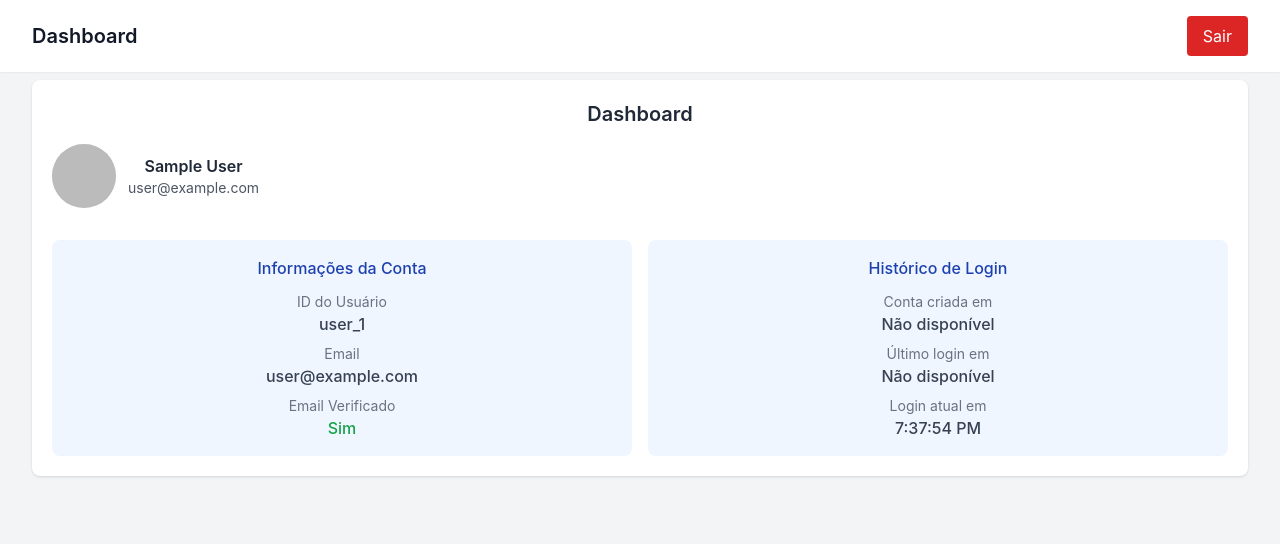
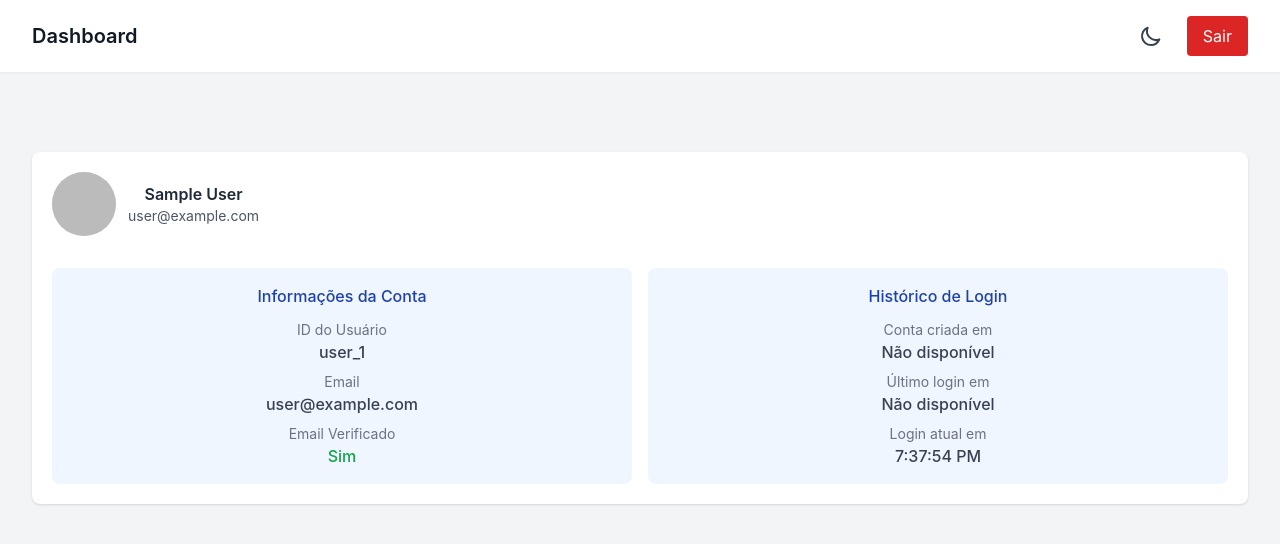
Before and after one commit to artmusicrr/social-login, a React (Create React App) app: page /protegida/dashboard in a window 1280 px wide. Shown: the top 544 px of the page. Built offline with nearby package versions, Linux system fonts and the light colour scheme; no server answers; sample sign-in values are in the browser's storage.

Commit message:
Aplicado darkMode

```diff
--- a/src/App.css
+++ b/src/App.css
@@ -1,5 +1,6 @@
 .App {
   text-align: center;
+  overflow: hidden;
 }
 
 .App-logo {
--- a/src/App.tsx
+++ b/src/App.tsx
@@ -10,13 +10,14 @@ import LoginPage from "./pages/login";
 import DashboardPage from "./pages/dashboard";
 import PrivateRoute from "./components/PrivateRoute";
 import { AuthContextProvider } from "./contexts/AuthContext";
+import ThemeToggle from "./components/ThemeToggle";
 import "./App.css";
 
 interface ProtectedLayoutProps {}
 
 const ProtectedLayout: React.FC<ProtectedLayoutProps> = () => {
   return (
-    <div>
+    <div className="min-h-screen bg-gray-100 dark:bg-gray-900 text-gray-800 dark:text-gray-200">
       <Outlet />
     </div>
   );
@@ -26,7 +27,11 @@ const App: React.FC = () => {
   return (
     <AuthContextProvider>
       <Router>
-        <div className="App">
+        <div className="App ">
+          <header className="p-4 flex justify-between items-center bg-gray-100 dark:bg-gray-900">
+            <h1 className="text-xl font-bold text-gray-800 dark:text-gray-200">Meu Projeto</h1>
+            <ThemeToggle />
+          </header>
           <Routes>
             <Route path="/login" element={<LoginPage />} />
             <Route
--- /dev/null
+++ b/src/components/ThemeToggle.tsx
@@ -0,0 +1,64 @@
+import React, { useEffect, useState } from "react";
+
+const ThemeToggle: React.FC = () => {
+  const [isDarkMode, setIsDarkMode] = useState(() => {
+    return localStorage.getItem("theme") === "dark";
+  });
+
+  useEffect(() => {
+    if (isDarkMode) {
+      document.documentElement.classList.add("dark");
+      localStorage.setItem("theme", "dark");
+    } else {
+      document.documentElement.classList.remove("dark");
+      localStorage.setItem("theme", "light");
+    }
+  }, [isDarkMode]);
+
+  const toggleTheme = () => {
+    setIsDarkMode((prevMode) => !prevMode);
+  };
+  return (
+    <button
+      onClick={toggleTheme}
+      className="p-2 rounded-full hover:bg-gray-200 dark:hover:bg-gray-700 focus:outline-none transition-colors"
+      aria-label={isDarkMode ? "Mudar para modo claro" : "Mudar para modo escuro"}
+    >
+      {isDarkMode ? (
+        // Ícone do Sol para o tema escuro (mudar para claro)
+        <svg
+          xmlns="http://www.w3.org/2000/svg"
+          className="h-6 w-6 text-yellow-300"
+          fill="none"
+          viewBox="0 0 24 24"
+          stroke="currentColor"
+        >
+          <path
+            strokeLinecap="round"
+            strokeLinejoin="round"
+            strokeWidth={2}
+            d="M12 3v1m0 16v1m9-9h-1M4 12H3m15.364 6.364l-.707-.707M6.343 6.343l-.707-.707m12.728 0l-.707.707M6.343 17.657l-.707.707M16 12a4 4 0 11-8 0 4 4 0 018 0z"
+          />
+        </svg>
+      ) : (
+        // Ícone da Lua para o tema claro (mudar para escuro)
+        <svg
+          xmlns="http://www.w3.org/2000/svg"
+          className="h-6 w-6 text-gray-700"
+          fill="none"
+          viewBox="0 0 24 24"
+          stroke="currentColor"
+        >
+          <path
+            strokeLinecap="round"
+            strokeLinejoin="round"
+            strokeWidth={2}
+            d="M20.354 15.354A9 9 0 018.646 3.646 9.003 9.003 0 0012 21a9.003 9.003 0 008.354-5.646z"
+          />
+        </svg>
+      )}
+    </button>
+  );
+};
+
+export default ThemeToggle;
--- a/src/index.tsx
+++ b/src/index.tsx
@@ -1,6 +1,7 @@
 import React from "react";
 import ReactDOM from "react-dom/client";
 import "./index.css";
+import "./styles/noscroll.css"; // Importação do CSS anti-scroll
 import App from "./App";
 import reportWebVitals from "./reportWebVitals";
 
--- a/src/pages/dashboard.tsx
+++ b/src/pages/dashboard.tsx
@@ -1,6 +1,7 @@
 import { useAuth } from "../contexts/AuthContext";
 import { useEffect, useState } from "react";
 import Spinner from "../components/Spinner";
+import ThemeToggle from "../components/ThemeToggle";
 
 const DashboardPage: React.FC = () => {
   const { user, handleLogout, loading } = useAuth();
@@ -46,10 +47,11 @@ const DashboardPage: React.FC = () => {
   }, [user]);
 
   return (
-    <div className="min-h-screen bg-gray-100">
-      <header className="bg-white shadow-sm fixed top-0 left-0 right-0 z-50">
+    <div className="min-h-screen bg-gray-100 dark:bg-gray-900 text-gray-800 dark:text-gray-200">      <header className="bg-white dark:bg-gray-800 shadow-sm fixed top-0 left-0 right-0 z-50">
         <div className="max-w-7xl mx-auto px-4 sm:px-6 lg:px-8 py-4 flex justify-between items-center">
-          <h1 className="text-xl font-semibold text-gray-900">Dashboard</h1>
+          <h1 className="text-xl font-semibold text-gray-900 dark:text-gray-200">Dashboard</h1>
+          <div className="flex items-center space-x-4">
+            <ThemeToggle />
             <button
               onClick={handleLogout}
               disabled={loading}
@@ -65,19 +67,17 @@ const DashboardPage: React.FC = () => {
               )}
             </button>
           </div>
+        </div>
       </header>
 
       <main className="pt-20 pb-10">
         <div className="max-w-7xl mx-auto px-4 sm:px-6 lg:px-8">
-          <div className="bg-white shadow rounded-lg p-5">
-            <h2 className="text-xl font-semibold text-gray-800 mb-4">
-              Dashboard
-            </h2>
+          <div className="bg-white dark:bg-gray-800 shadow rounded-lg p-5">
 
             {user && (
               <div className="mb-8">
                 <div className="flex flex-col md:flex-row items-start md:items-center gap-3 mb-4">
-                  <div className="w-16 h-16 rounded-full overflow-hidden bg-gray-200 flex-shrink-0">
+                  <div className="w-16 h-16 rounded-full overflow-hidden bg-gray-200 dark:bg-gray-700 flex-shrink-0">
                     {user.photoURL ? (
                       <img
                         src={user.photoURL}
@@ -85,7 +85,7 @@ const DashboardPage: React.FC = () => {
                         className="w-full h-full object-cover"
                       />
                     ) : (
-                      <div className="w-full h-full flex items-center justify-center bg-blue-100 text-blue-600 text-lg font-semibold">
+                      <div className="w-full h-full flex items-center justify-center bg-blue-100 dark:bg-blue-900 text-blue-600 dark:text-blue-300 text-lg font-semibold">
                         {user.displayName
                           ? user.displayName.charAt(0).toUpperCase()
                           : user.email
@@ -96,12 +96,12 @@ const DashboardPage: React.FC = () => {
                   </div>
 
                   <div>
-                    <h3 className="text-base font-semibold text-gray-800">
+                    <h3 className="text-base font-semibold text-gray-800 dark:text-gray-200">
                       {user.displayName || "Usuário"}
                     </h3>
-                    <p className="text-sm text-gray-600">{user.email}</p>
+                    <p className="text-sm text-gray-600 dark:text-gray-400">{user.email}</p>
                     {providerName && (
-                      <div className="mt-1 inline-flex items-center px-2 py-0.5 rounded-full text-xs font-medium bg-blue-100 text-blue-800">
+                      <div className="mt-1 inline-flex items-center px-2 py-0.5 rounded-full text-xs font-medium bg-blue-100 dark:bg-blue-900 text-blue-800 dark:text-blue-300">
                         Login via {providerName}
                       </div>
                     )}
@@ -111,56 +111,56 @@ const DashboardPage: React.FC = () => {
             )}
 
             <div className="grid grid-cols-1 md:grid-cols-2 gap-4">
-              <div className="bg-blue-50 rounded-lg p-4">
-                <h3 className="text-base font-medium text-blue-800 mb-3">
+              <div className="bg-blue-50 dark:bg-gray-700 rounded-lg p-4">
+                <h3 className="text-base font-medium text-blue-800 dark:text-blue-300 mb-3">
                   Informações da Conta
                 </h3>
                 <div className="space-y-2">
                   <div>
-                    <p className="text-sm text-gray-500">ID do Usuário</p>
-                    <p className="text-gray-700 font-medium break-all">
+                    <p className="text-sm text-gray-500 dark:text-gray-400">ID do Usuário</p>
+                    <p className="text-gray-700 dark:text-gray-200 font-medium break-all">
                       {user?.uid || "N/A"}
                     </p>
                   </div>
                   <div>
-                    <p className="text-sm text-gray-500">Email</p>
-                    <p className="text-gray-700 font-medium">
+                    <p className="text-sm text-gray-500 dark:text-gray-400">Email</p>
+                    <p className="text-gray-700 dark:text-gray-200 font-medium">
                       {user?.email || "N/A"}
                     </p>
                   </div>
                   <div>
-                    <p className="text-sm text-gray-500">Email Verificado</p>
-                    <p className="text-gray-700 font-medium">
+                    <p className="text-sm text-gray-500 dark:text-gray-400">Email Verificado</p>
+                    <p className="text-gray-700 dark:text-gray-200 font-medium">
                       {user?.emailVerified ? (
-                        <span className="text-green-600">Sim</span>
+                        <span className="text-green-600 dark:text-green-400">Sim</span>
                       ) : (
-                        <span className="text-red-600">Não</span>
+                        <span className="text-red-600 dark:text-red-400">Não</span>
                       )}
                     </p>
                   </div>
                 </div>
               </div>
 
-              <div className="bg-blue-50 rounded-lg p-4">
-                <h3 className="text-base font-medium text-blue-800 mb-3">
+              <div className="bg-blue-50 dark:bg-gray-700 rounded-lg p-4">
+                <h3 className="text-base font-medium text-blue-800 dark:text-blue-300 mb-3">
                   Histórico de Login
                 </h3>
                 <div className="space-y-2">
                   <div>
-                    <p className="text-sm text-gray-500">Conta criada em</p>
-                    <p className="text-gray-700 font-medium">
+                    <p className="text-sm text-gray-500 dark:text-gray-400">Conta criada em</p>
+                    <p className="text-gray-700 dark:text-gray-200 font-medium">
                       {creationTime || "Não disponível"}
                     </p>
                   </div>
                   <div>
-                    <p className="text-sm text-gray-500">Último login em</p>
-                    <p className="text-gray-700 font-medium">
+                    <p className="text-sm text-gray-500 dark:text-gray-400">Último login em</p>
+                    <p className="text-gray-700 dark:text-gray-200 font-medium">
                       {lastSignInTime || "Não disponível"}
                     </p>
                   </div>
                   <div>
-                    <p className="text-sm text-gray-500">Login atual em</p>
-                    <p className="text-gray-700 font-medium">{loginTime}</p>
+                    <p className="text-sm text-gray-500 dark:text-gray-400">Login atual em</p>
+                    <p className="text-gray-700 dark:text-gray-200 font-medium">{loginTime}</p>
                   </div>
                 </div>
               </div>
--- a/src/services/firebase.ts
+++ b/src/services/firebase.ts
@@ -5,6 +5,8 @@ import {
   FacebookAuthProvider,
   GithubAuthProvider,
   Auth,
+  setPersistence,
+  browserSessionPersistence,
 } from "firebase/auth";
 
 // Utilizando variáveis de ambiente para configuração do Firebase
@@ -32,3 +34,8 @@ facebookProvider.addScope("public_profile");
 
 // Configurando escopos adicionais para o GitHub
 githubProvider.addScope("user:email");
+
+// Configurando a persistência de autenticação para a sessão do navegador
+setPersistence(auth, browserSessionPersistence).catch((error) => {
+  console.error("Erro ao configurar a persistência de autenticação:", error);
+});
--- /dev/null
+++ b/src/styles/noscroll.css
@@ -0,0 +1,14 @@
+/* Estilos para eliminar o scroll em toda a aplicação */
+html, body {
+  margin: 0;
+  padding: 0;
+  overflow: hidden;
+  height: 100%;
+  position: fixed;
+  width: 100%;
+}
+
+#root {
+  height: 100%;
+  overflow: hidden;
+}
--- a/tailwind.config.js
+++ b/tailwind.config.js
@@ -5,5 +5,6 @@ module.exports = {
   theme: {
     extend: {},
   },
+  darkMode: 'class', // Habilita o suporte ao tema dark
   plugins: [],
-}
+};
```
Also changed, not shown: src/pages/login.tsx (+24 -22 lines). Lines whose indentation alone changed are shown as unchanged.
